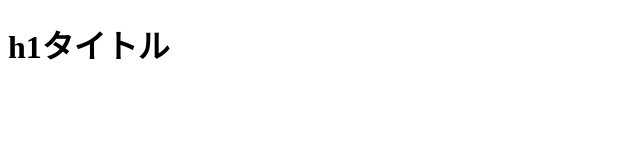
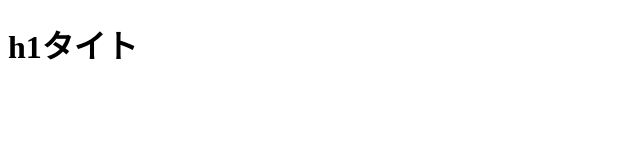
Before and after one commit to daisuuke/newitem, a plain HTML site: page index.html in a window 1280 px wide. Shown: the full height of the page, 0-640 px from the left. Drawn offline with Linux system fonts and the light colour scheme.

Commit message:
変更しました

```diff
--- a/index.html
+++ b/index.html
@@ -7,6 +7,6 @@
 </head>
 <body>
 
-  <h1>h1タイトル</h1>
+  <h1>h1タイト</h1>
 </body>
 </html>
```
